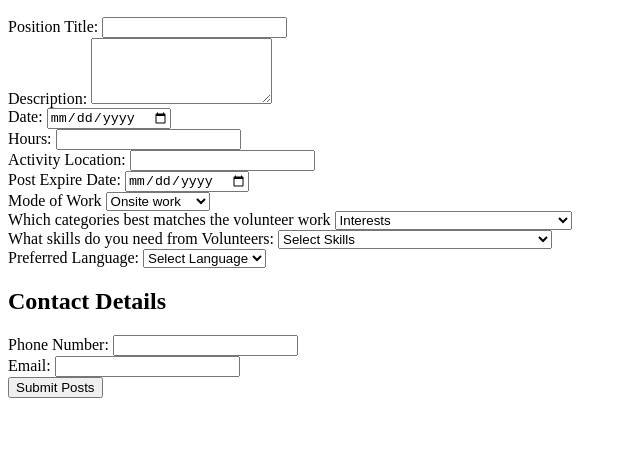
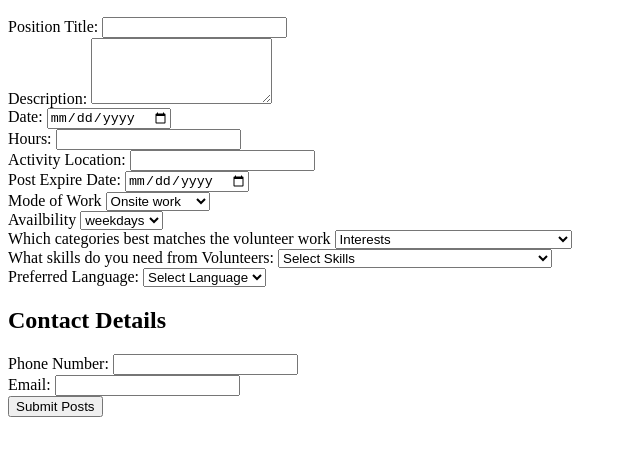
Before and after one commit to harleen251/we-bridge, a plain HTML site: page pages/create_post.html in a window 1280 px wide. Shown: the part 110-566 px from the top of the page, without its empty margins (0-640 px from the left). Drawn offline with Linux system fonts and the light colour scheme.

Commit message:
Update create_post.html

```diff
--- a/pages/create_post.html
+++ b/pages/create_post.html
@@ -39,6 +39,13 @@
             <option value="Onsite_work">Onsite work</option>
             <option value="Remote_work">Remote Work</option>
             <option value="Hybrid_work">Hybrid Work</option>
+        </select>
+        <br>
+
+        <label for="availbility">Availbility</label>
+        <select name="availbility" id="availbility">
+            <option value="weekdays" selected>weekdays</option>
+            <option value="weekends">weekends</option>
         </select>
         <br>
 
```
